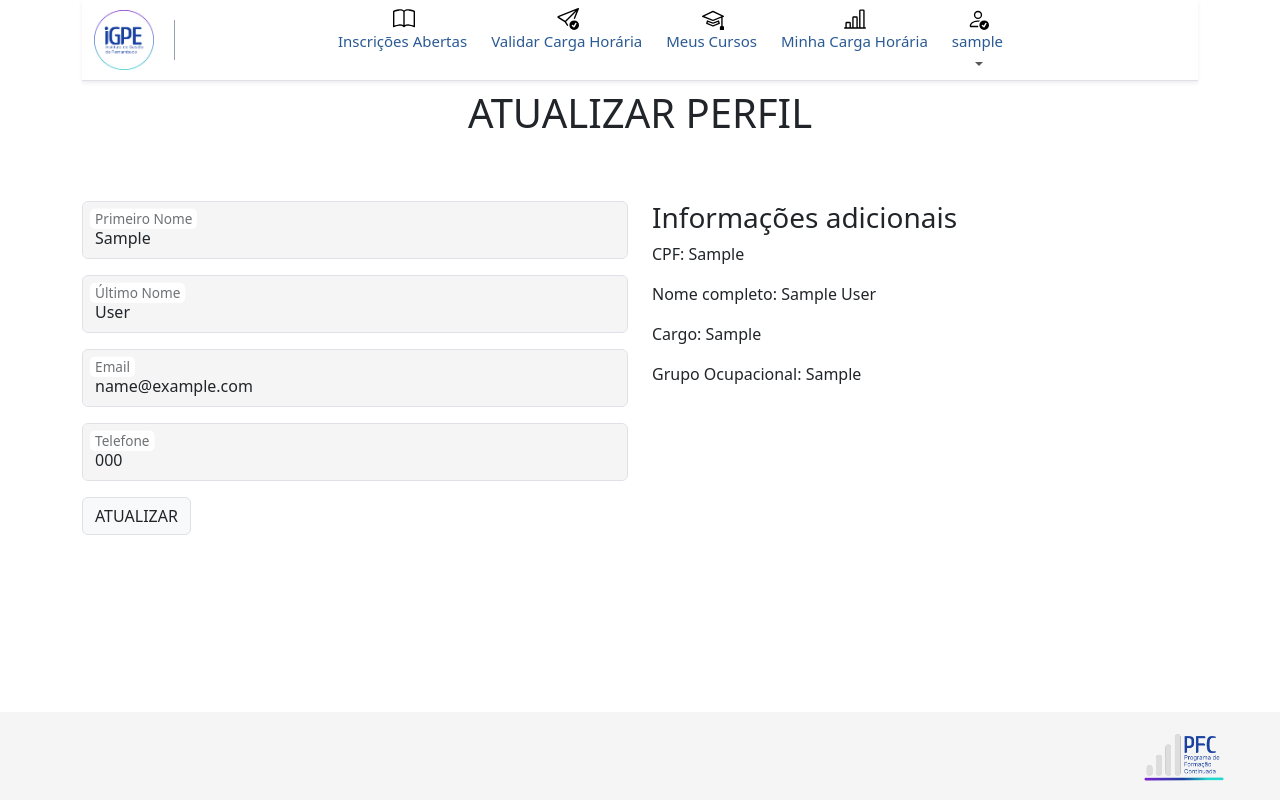
After one commit to GibaTrindade/pfc_app_django, a Django app: page /update-profile/ in a window 1280 px wide. The commit adds this page. Run offline with Django 4.2, Linux system fonts and the light colour scheme; a user stored in the database is signed in; tables that the repository leaves empty hold one stand-in row (values such as "Sample post"); parts of the project's set-up code (start-up, migrations or seed data) failed here and were passed over; some libraries are stand-ins or nearby versions.

Commit message:
pagina de atualizacao de perfil finalizada

```diff
--- a/pfc_app/forms.py
+++ b/pfc_app/forms.py
@@ -1,5 +1,5 @@
 from django import forms
-from .models import Avaliacao, Subtema  # Certifique-se de importar o modelo Avaliacao
+from .models import Avaliacao, Subtema, User  # Certifique-se de importar o modelo Avaliacao
 from django.forms import FileInput
 
 
@@ -43,3 +43,10 @@ class SubtemaForm(forms.ModelForm):
         widgets = {
             'cor': forms.TextInput(attrs={'type': 'color'}),
         }
+
+class UserUpdateForm(forms.ModelForm):
+    class Meta:
+        model = User
+        fields = ['first_name', 'last_name', 'email', 'telefone']
+
+    telefone = forms.CharField(required=False, max_length=40, label='Telefone')
--- /dev/null
+++ b/pfc_app/templates/pfc_app/update_profile.html
@@ -0,0 +1,66 @@
+{% extends 'base.html' %}
+
+{% block content %}
+{% include 'parciais/_messages.html' %}
+  <div class="d-flex p-2 justify-content-center mb-5"><h1>ATUALIZAR PERFIL</h1></div>
+
+  <div class="row">
+    <div class="col-md-6 col-12">
+        <form method="post" class="needs-validation" novalidate>
+            {% csrf_token %}
+            <div>
+                <div class=" form-floating mb-3">
+                    <input type="input" class="form-control" style="background-color: #f5f5f5;" value="{{ form.first_name.value }}" name="first_name" id="nome_primeiro_id" required>
+                    <label for="nome_primeiro_id" >Primeiro Nome</label>
+                </div>
+            {% if form.first_name.errors %}
+                <div class="error">{{ form.first_name.errors }}</div>
+            {% endif %}
+            </div>
+
+            <div>
+                <div class=" form-floating mb-3">
+                    <input type="input" class="form-control" style="background-color: #f5f5f5;" value="{{ form.last_name.value }}" name="last_name" id="ultimo_nome_id" required>
+                    <label for="ultimo_nome_id" >Último Nome</label>
+                </div>
+            {% if form.last_name.errors %}
+                <div class="error">{{ form.last_name.errors }}</div>
+            {% endif %}
+            </div>
+
+            <div>
+                <div class=" form-floating mb-3">
+                    <input type="input" class="form-control" style="background-color: #f5f5f5;" value="{{ form.email.value }}" name="email" id="email_id" required>
+                    <label for="email_id" >Email</label>
+                </div>
+            {% if form.email.errors %}
+                <div class="text-danger">{{ form.email.errors }}</div>
+            {% endif %}
+            </div>
+
+            <div>
+                <div class=" form-floating mb-3">
+                    <input type="input" class="form-control" style="background-color: #f5f5f5;" value="{{ form.telefone.value }}" name="telefone" id="telefone_id" required>
+                    <label for="telefone_id" >Telefone</label>
+                </div>
+            {% if form.telefone.errors %}
+                <div class="error ">{{ form.telefone.errors }}</div>
+            {% endif %}
+            </div>
+
+            <button class="input-group-text btn-primary" for="inputGroupFile02" type="submit">ATUALIZAR</button>
+        </form>
+    </div>
+    <div class="col-md-6 col-12">
+        <h3>Informações adicionais</h3>
+        <p>CPF: {{ user.cpf }}</p>
+        <p>Nome completo: {{ user.nome }}</p>
+        <p>Cargo: {{ user.cargo }}</p>
+        <p>Grupo Ocupacional: {{ user.grupo_ocupacional }}</p>
+        <!-- adicione outros campos que não são editáveis aqui -->
+
+    </div>
+  </div>
+    <br/>
+
+{% endblock %}
--- a/pfc_app/urls.py
+++ b/pfc_app/urls.py
@@ -10,6 +10,7 @@ urlpatterns = [
     path('registrar/', views.registrar, name='registrar'),
     path('logout/', views.logout, name='logout'),
     path('dashboard/', views.dashboard, name='dashboard'),
+    path('update-profile/', views.update_profile, name='update_profile'),
     path('cursos/', views.cursos, name='lista_cursos'),
     path('ch/', views.carga_horaria, name='carga_horaria'),
     path('inscricoes/', views.inscricoes, name='inscricoes'),
--- a/pfc_app/views.py
+++ b/pfc_app/views.py
@@ -20,7 +20,7 @@ from .models import Curso, Inscricao, StatusInscricao, Avaliacao, \
                     Validacao_CH, StatusValidacao, User, Certificado,\
                     Tema, Subtema, Carreira, Modalidade, Categoria, ItemRelatorio,\
                     PlanoCurso, Trilha, Curadoria
-from .forms import AvaliacaoForm, DateFilterForm
+from .forms import AvaliacaoForm, DateFilterForm, UserUpdateForm
 from django.db.models import Count, Q, Sum, F, \
                                 Avg, FloatField, When, BooleanField, \
                                 Exists, OuterRef, Value, Subquery, Min, Max
@@ -159,6 +159,25 @@ def logout(request):
     return redirect('login')
 
 
+@login_required
+def update_profile(request):
+    if request.method == 'POST':
+        form = UserUpdateForm(request.POST, instance=request.user)
+        if form.is_valid():
+            form.save()
+            messages.success(request, f'Perfil atualizado com sucesso!')
+            return redirect('update_profile')
+        else:
+            messages.error(request, f'Corrija os erros abaixo')
+            #return redirect('update_profile')
+    else:
+        form = UserUpdateForm(instance=request.user)
+
+    context = {
+        'form': form,
+        'user': request.user
+    }
+    return render(request, 'pfc_app/update_profile.html', context)
 
 
 @login_required
--- a/templates/parciais/_nav.html
+++ b/templates/parciais/_nav.html
@@ -115,6 +115,8 @@
                         <ul class="dropdown-menu" aria-labelledby="navbarDropdown">
                             <li><a class="dropdown-item" href="{% url 'change_password' %}">Alterar Senha</a></li>
                             <li><hr class="dropdown-divider"></li>
+                            <li><a class="dropdown-item" href="{% url 'update_profile' %}">Meu Perfil</a></li>
+                            <li><hr class="dropdown-divider"></li>
                             <li><a class="dropdown-item" href="{% url 'logout' %}">Sair</a></li>
                         </ul>
                     </li>
```
